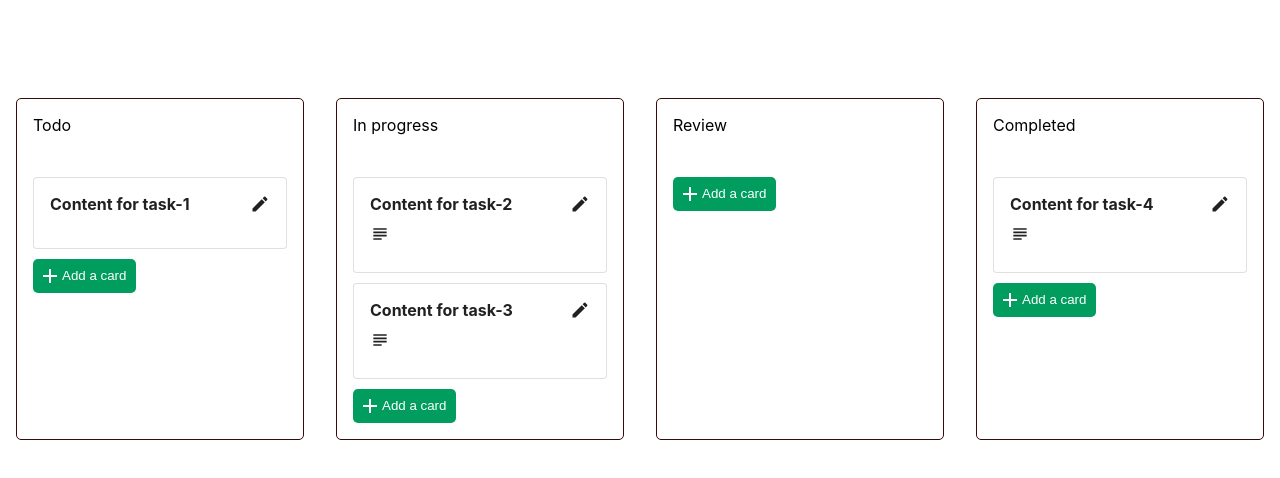
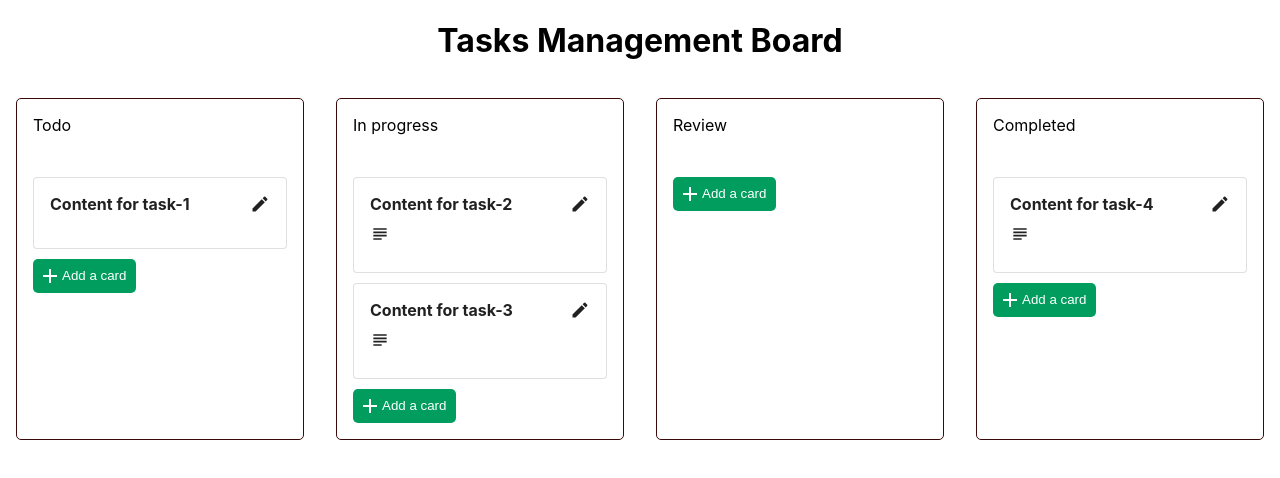
Before and after one commit to UzairArif11/Trello-Clone, a React (Create React App) app: page / in a window 1280 px wide. Shown: the top 478 px of the page. Built offline with nearby package versions, Linux system fonts and the light colour scheme.

Commit message:
api integaration

```diff
--- a/src/components/Board.js
+++ b/src/components/Board.js
@@ -13,7 +13,7 @@ function Board () {
   const data = useSelector((state) => state.task);
   const dispatch = useDispatch();
 
-  function onDragEnd(result) {
+  function onDragEnds(result) {
     const { destination, source, draggableId, type } = result;
 
     //If there is no destination present
@@ -35,12 +35,12 @@ function Board () {
         dispatch(dragColumns(colOrderNew))
         return;
     }
-
     const src = data.columns[source.droppableId];
     const dst = data.columns[destination.droppableId];
 
     // If a task is dropped inside the same column
     if (src === dst) {
+
         const newTaskIds = Array.from(src.taskIds);
         newTaskIds.splice(source.index, 1);
         newTaskIds.splice(destination.index, 0, draggableId);
@@ -79,14 +79,15 @@ function Board () {
 
   return (
     <>
-      <div style={{textAlign: "center", color: "white"}}>
+      <div style={{textAlign: "center", color: "Black"}}>
         <h1>Tasks Management Board</h1>
       </div>
-      <DragDropContext onDragEnd={onDragEnd}>
+      <DragDropContext onDragEnd={onDragEnds}>
         <Droppable droppableId='all-columns' direction='horizontal' type='column'>
           {(provided) => (
             <div {...provided.droppableProps} ref={provided.innerRef} style={{display: "flex"}}>
               {data.columnOrder.map((colId, index) => {
+
                 // Replace this with the Column component later
                 return <Column key={colId} colId={colId} index={index}/>
               })}
--- a/src/components/Column.js
+++ b/src/components/Column.js
@@ -15,7 +15,7 @@ function Column({colId, index}) {
       <>
         {
           currColTasks.map((task, index) => {
-            // Replace this with the TaskCard component later
+
             return <TaskCard key={task.id} currTaskColId={colId} task={task} index={index}/>
           })
         }
```
